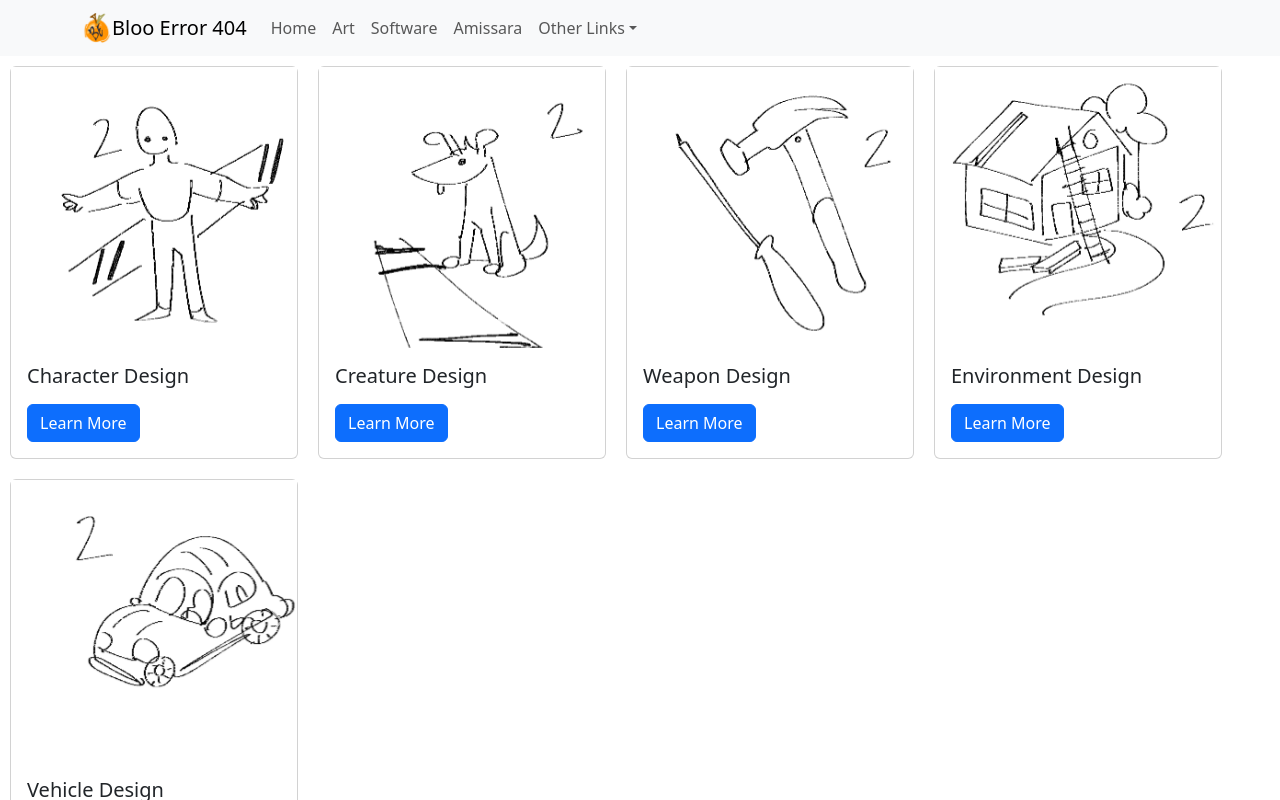
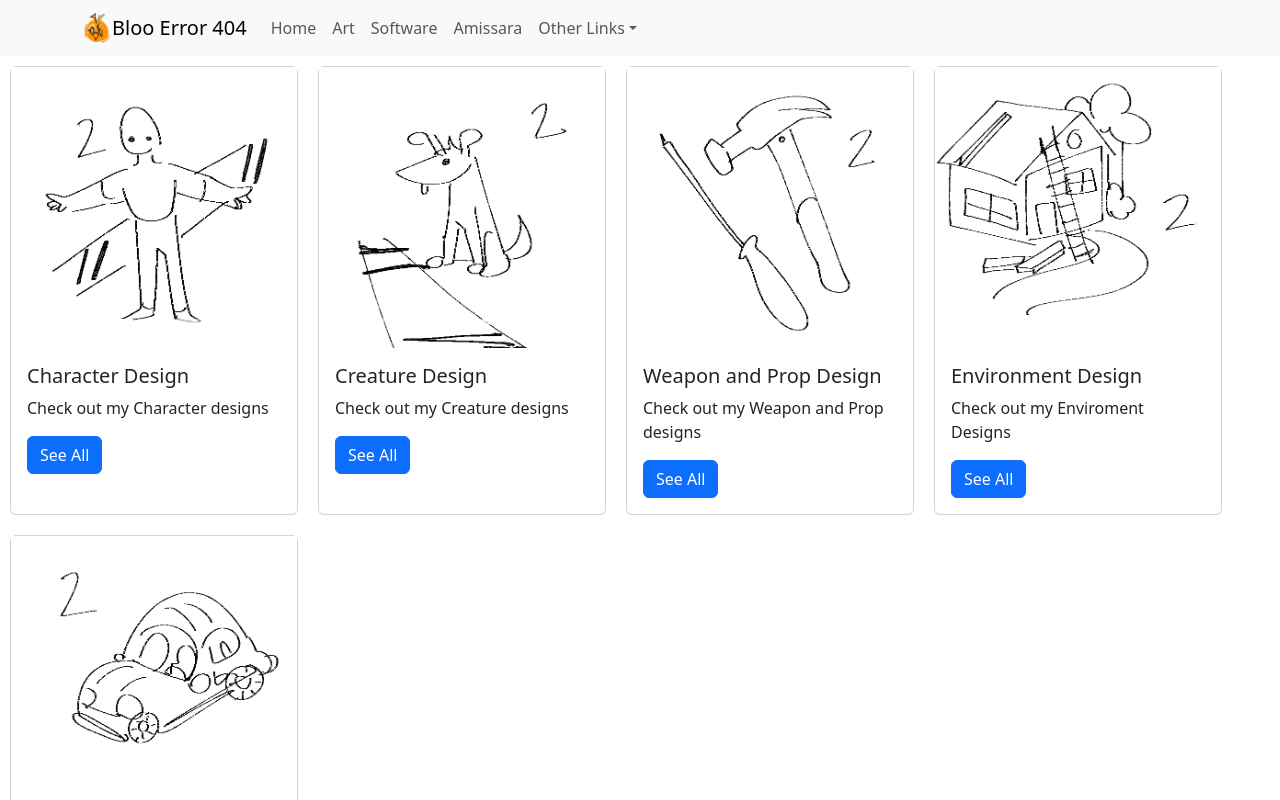
Before and after one commit to KisbeyNichole/week16-18, a React (Create React App) app in the folder final/: page /art in a window 1280 px wide. Shown: the top 800 px of the page. Built offline with nearby package versions, Linux system fonts and the light colour scheme.

Commit message:
Home and Art page functional

```diff
--- a/final/src/components/ArtCards.js
+++ b/final/src/components/ArtCards.js
@@ -1,12 +1,17 @@
 import React from 'react';
-import Carousel from './Carousel';
-import { galleryData } from '../components/GallariesData'; // Corrected path and import name
+import ImageCarousel from './Carousel'; // Use the correct name
+import { galleryData } from '../components/GallariesData';
 
 function ArtCards() {
   return (
     <div className="d-flex flex-wrap">
       {galleryData.map((gallery, index) => (
-        <Carousel key={index} title={gallery.title} images={gallery.images} />
+        <ImageCarousel
+          key={index}
+          title={gallery.title}
+          description={gallery.description} // Make sure description is passed if needed
+          images={gallery.images}
+        />
       ))}
     </div>
   );
--- a/final/src/components/ArtPageCard.js
+++ b/final/src/components/ArtPageCard.js
@@ -2,6 +2,7 @@ import React from 'react'
 import Button from 'react-bootstrap/Button';
 import Card from 'react-bootstrap/Card';
 import ConstructionImage from '../images/Construction.png'
+
 
 export default function NewPageCard() {
   return (
--- a/final/src/components/Carousel.js
+++ b/final/src/components/Carousel.js
@@ -1,10 +1,18 @@
-import React from 'react';
-import { Carousel } from 'react-bootstrap';
-import Button from 'react-bootstrap/Button';
-import Card from 'react-bootstrap/Card';
+import React, { useState } from 'react';
+import { Carousel, Button, Card, Modal, Container, Row, Col } from 'react-bootstrap';
 
 function ImageCarousel({ title, description, images }) {
+  const [modalShow, setModalShow] = useState(false);
+  const [nestedModalShow, setNestedModalShow] = useState(false);
+  const [selectedImage, setSelectedImage] = useState(null);
+
+  const handleImageClick = (image) => {
+    setSelectedImage(image);
+    setNestedModalShow(true);
+  };
+
   return (
+    <>
       <Card style={{ width: '18rem', margin: '10px' }}>
         <Carousel>
           {images.map((image, index) => (
@@ -20,9 +28,74 @@ function ImageCarousel({ title, description, images }) {
         <Card.Body>
           <Card.Title>{title}</Card.Title>
           <Card.Text>{description}</Card.Text>
-        <Button variant="primary">Learn More</Button>
+          <Button variant="primary" onClick={() => setModalShow(true)}>
+            See All
+          </Button>
         </Card.Body>
       </Card>
+
+      {/* Full-page modal for displaying grid */}
+      <Modal
+        show={modalShow}
+        onHide={() => setModalShow(false)}
+        fullscreen={true}
+        aria-labelledby="contained-modal-title-vcenter"
+        centered
+      >
+        <Modal.Header closeButton>
+          <Modal.Title id="contained-modal-title-vcenter">
+            {title}
+          </Modal.Title>
+        </Modal.Header>
+        <Modal.Body>
+          <Container fluid>
+            <Row>
+              {images.map((image, index) => (
+                <Col xs={6} md={4} key={index} className="mb-3">
+                  <img
+                    src={image}
+                    alt={`Grid Image ${index}`}
+                    className="img-fluid"
+                    onClick={() => handleImageClick(image)}  // Click handler to open nested modal
+                    style={{ cursor: 'pointer' }}  // Cursor pointer to indicate it's clickable
+                  />
+                </Col>
+              ))}
+            </Row>
+          </Container>
+        </Modal.Body>
+        <Modal.Footer>
+          <Button onClick={() => setModalShow(false)}>Close</Button>
+        </Modal.Footer>
+      </Modal>
+
+      {/* Nested modal for displaying clicked image */}
+      <Modal
+        show={nestedModalShow}
+        onHide={() => setNestedModalShow(false)}
+        size="lg"
+        centered
+      >
+        <Modal.Header closeButton>
+          <Modal.Title>Close Up</Modal.Title>
+        </Modal.Header>
+        <Modal.Body>
+          {selectedImage && (
+            <img
+              src={selectedImage}
+              alt="Selected"
+              className="img-fluid"
+              style={{ maxWidth: '100%' }}
+            />
+          )}
+        </Modal.Body>
+        <Modal.Footer>
+          <Button variant="secondary" onClick={() => setNestedModalShow(false)}>
+            Close
+          </Button>
+        </Modal.Footer>
+      </Modal>
+    </>
   );
 }
 
--- a/final/src/components/GallariesData.js
+++ b/final/src/components/GallariesData.js
@@ -29,9 +29,9 @@ import Vd4 from '../images/Vd4.png';
 import Vd5 from '../images/Vd5.png';
 
 export const galleryData = [
-  { title: 'Character Design', images: [Cd1, Cd2, Cd3, Cd4, Cd5] },
-  { title: 'Creature Design', images: [Crd1, Crd2, Crd3, Crd4, Crd5] },
-  { title: 'Weapon Design', images: [Wd1, Wd2, Wd3, Wd4, Wd5] },
-  { title: 'Environment Design', images: [Ed1, Ed2, Ed3, Ed4, Ed5] },
-  { title: 'Vehicle Design', images: [Vd1, Vd2, Vd3, Vd4, Vd5] }
+  { title: 'Character Design', description:'Check out my Character designs', images: [Cd1, Cd2, Cd3, Cd4, Cd5] },
+  { title: 'Creature Design', description:'Check out my Creature designs', images: [Crd1, Crd2, Crd3, Crd4, Crd5] },
+  { title: 'Weapon and Prop Design', description:'Check out my Weapon and Prop designs', images: [Wd1, Wd2, Wd3, Wd4, Wd5] },
+  { title: 'Environment Design', description:'Check out my Enviroment Designs', images: [Ed1, Ed2, Ed3, Ed4, Ed5] },
+  { title: 'Vehicle Design', description:'Check out my Vehicle Designs', images: [Vd1, Vd2, Vd3, Vd4, Vd5] }
 ];
```
Lines whose indentation alone changed are shown as unchanged.
